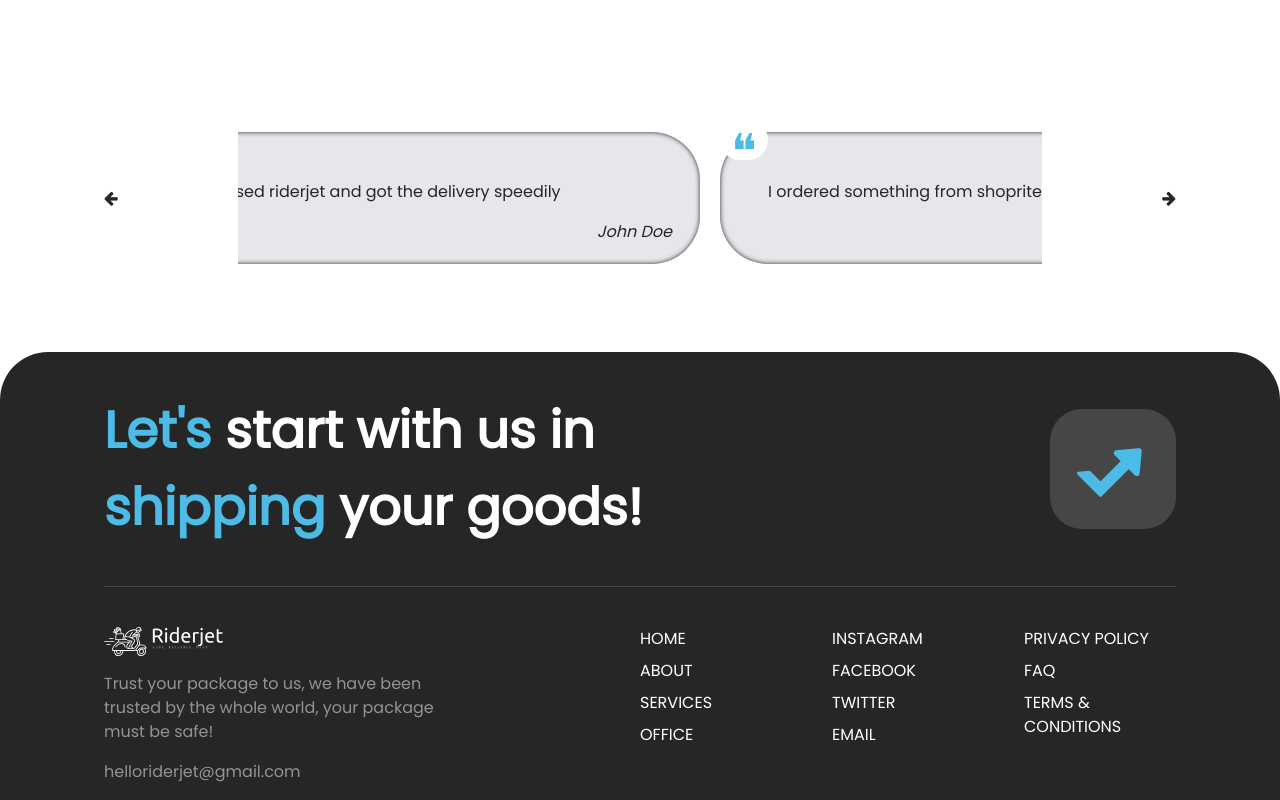
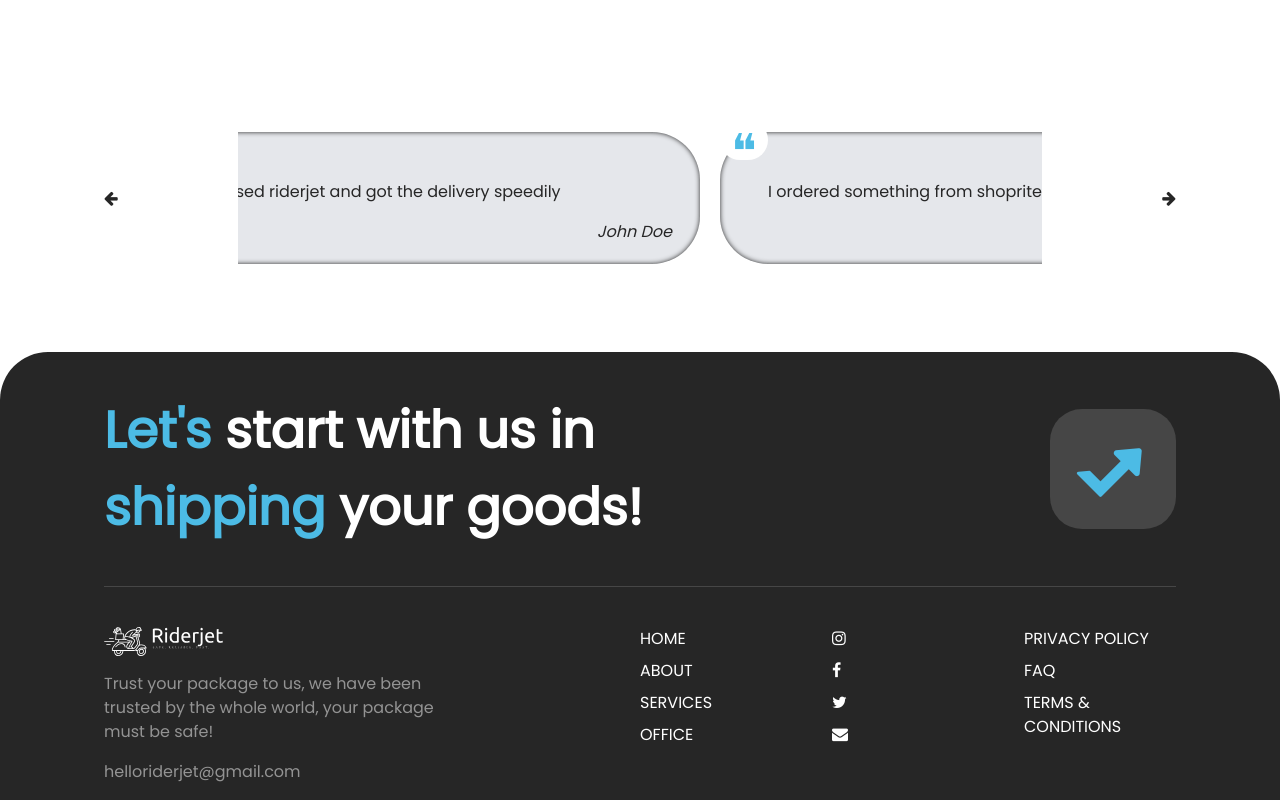
Before and after one commit to josephgreat/rider-frontend, a Vue app: page / in a window 1280 px wide. Shown: the part 2785-3585 px from the top of the page. Built offline with nearby package versions, Linux system fonts and the light colour scheme.

Commit message:
added icons

```diff
--- a/src/components/landingpage/Footer.vue
+++ b/src/components/landingpage/Footer.vue
@@ -46,16 +46,16 @@
                         <li class="w-1/2 sm:w-1/3 mb-4">
                             <ul>
                                 <li class="mb-2">
-                                    <a href="#">INSTAGRAM</a>
+                                    <a href="#" class="fa fa-instagram" aria-label="INSTAGRAM"></a>
                                 </li>
                                 <li class="mb-2">
-                                    <a href="#">FACEBOOK</a>
+                                    <a href="#" class="fa fa-facebook" aria-label="facebook"></a>
                                 </li>
                                 <li class="mb-2">
-                                    <a href="#">TWITTER</a>
+                                    <a href="#" class="fa fa-twitter" aria-label="Twitter"></a>
                                 </li>
                                 <li class="mb-2">
-                                    <a href="#">EMAIL</a>
+                                    <a href="#" class="fa fa-envelope" aria-label="Email"></a>
                                 </li>
                             </ul>
                         </li>
```
